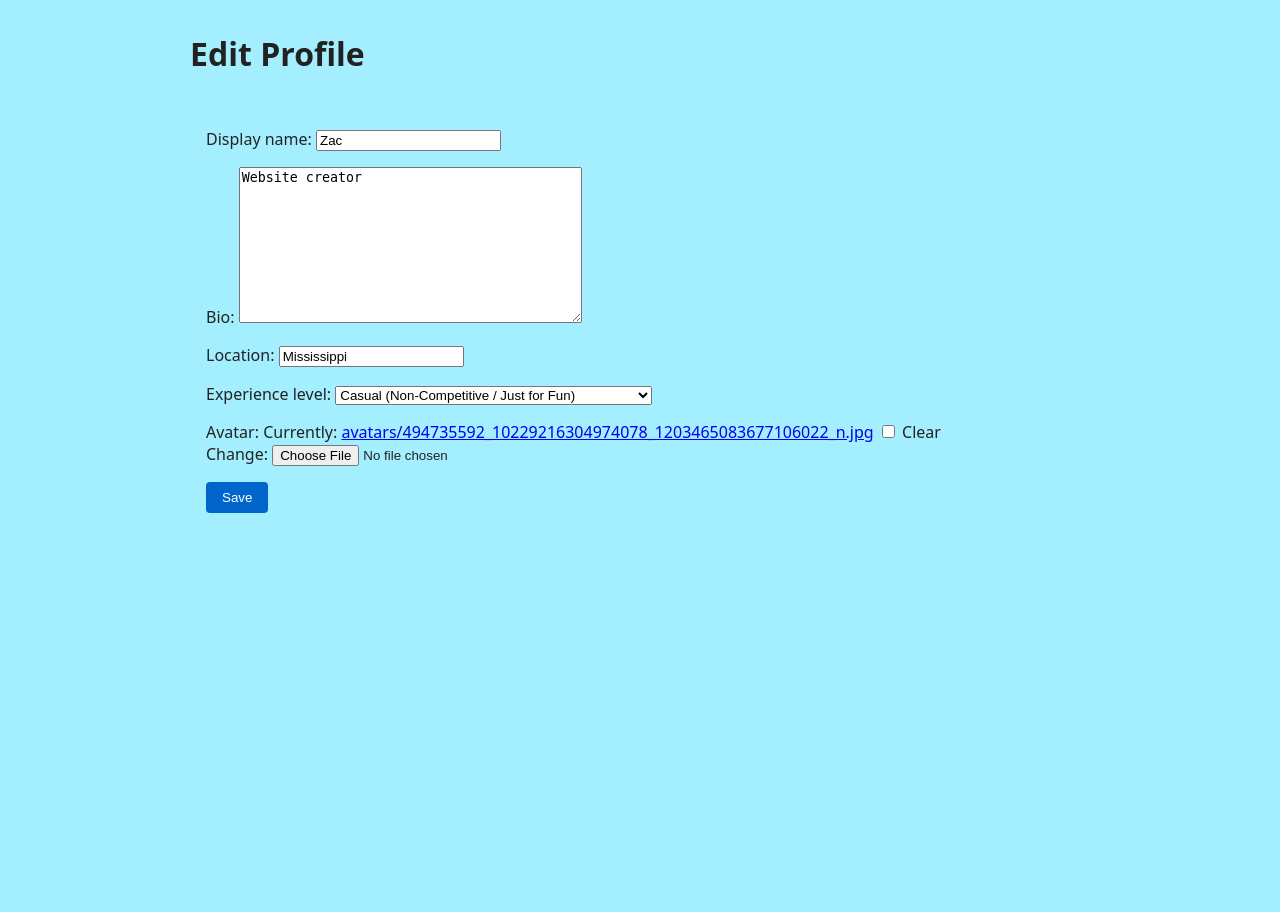
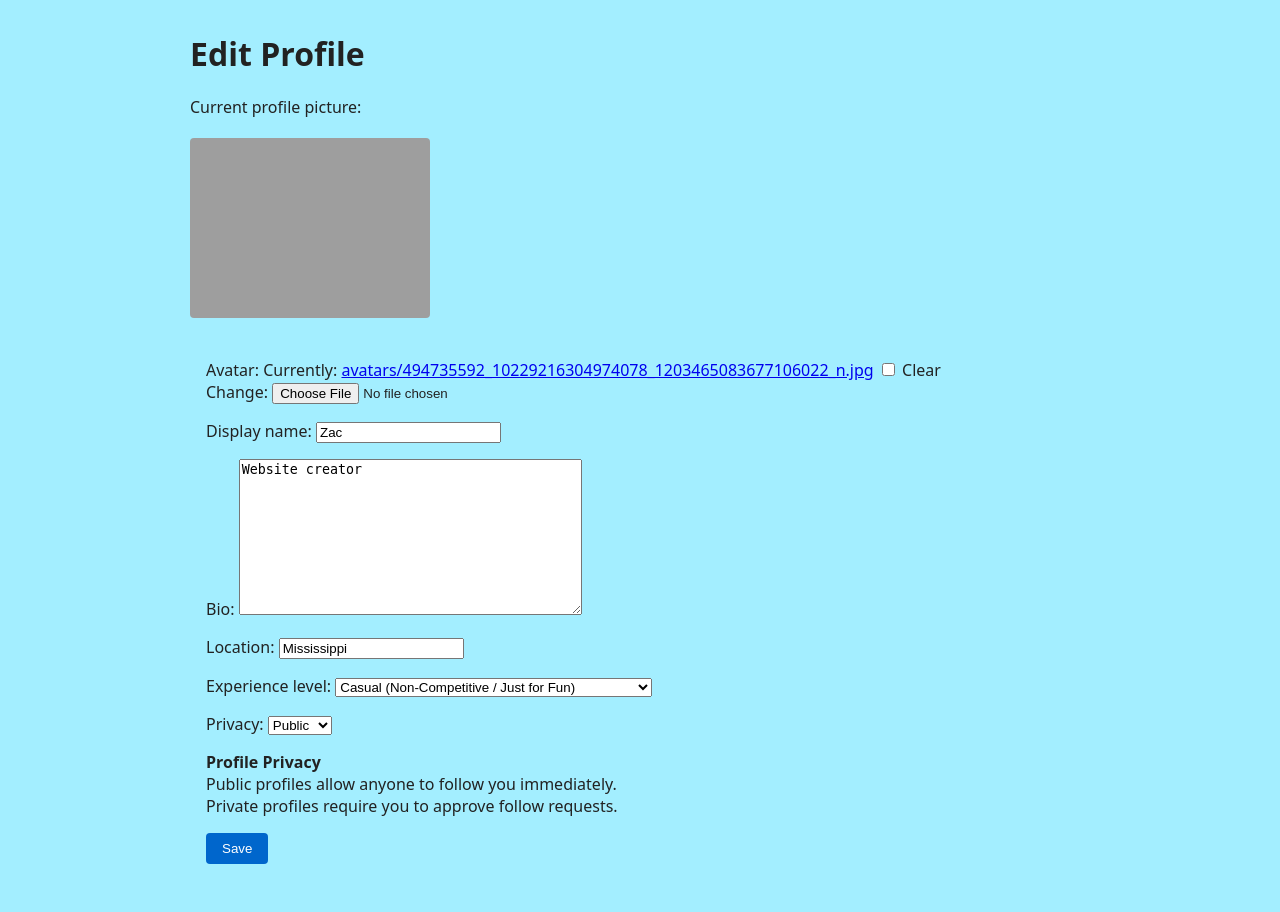
Before and after one commit to Zac-Wa1ters/cosplay-hub, a Django app: page /cosplayhub/profile/edit/ in a window 1280 px wide. Shown: the part 146-1058 px from the top of the page. Before the commit the page ends 659 px from the top, so only its background shows below. Run offline with Django 5.2, Linux system fonts and the light colour scheme; a user stored in the database is signed in; data comes from the database, SQL or seed files in the repository; tables that the repository leaves empty hold one stand-in row (values such as "Sample post"); grey boxes are pictures that could not be loaded.

Commit message:
Worked on UI and added default pfp, added profile creation without need of built in django tools

```diff
--- a/community/forms.py
+++ b/community/forms.py
@@ -8,6 +8,7 @@ class ProfileForm(forms.ModelForm):
             "display_name",
             "bio",
             "location",
+            "privacy",
             "experience_level",
             "avatar",
         ]
--- a/community/static/community/css/style.css
+++ b/community/static/community/css/style.css
@@ -75,7 +75,7 @@ form {
   background: none;
   border: none;
   padding: 0;
-  cursor: grab;
+  cursor: pointer;
 }
 
 .nav-link:hover {
--- a/community/templates/base.html
+++ b/community/templates/base.html
@@ -19,7 +19,6 @@
           >My Profile</a
         >
         <a href="{% url 'profile_edit' %}" class="nav-link">Edit Profile</a>
-
         {% if pending_follow_requests > 0 %}
             <a href="{% url 'follow_requests' %}" class="nav-link">
                 Follow Requests ({{ pending_follow_requests }})
@@ -31,7 +30,8 @@
           <button type="submit" class="nav-link logout-button">Logout</button>
         </form>
         {% else %}
-        <a href="{% url 'login' %}" class="nav-link">Login</a>
+          <a href="{% url 'login' %}" class="nav-link">Login</a>
+          <a href="{% url 'signup' %}" class="nav-link">Sign Up</a>
         {% endif %}
       </nav>
 
--- a/community/templates/community/profile_detail.html
+++ b/community/templates/community/profile_detail.html
@@ -19,8 +19,12 @@
 {% endif %}
 
 
+{% load static %}
+
 {% if profile.avatar %}
-<img src="{{ profile.avatar.url }}" style="max-width: 200px" />
+    <img src="{{ profile.avatar.url }}" alt="Profile avatar" height = "180" width = "auto">
+{% else %}
+    <img src="{% static 'community/images/default_avatar.png' %}" alt="Default profile avatar" height = "180" width = "180">
 {% endif %}
 
 <p><strong>Experience:</strong> {{ profile.get_experience_level_display }}</p>
--- a/community/templates/community/profile_edit.html
+++ b/community/templates/community/profile_edit.html
@@ -2,11 +2,56 @@
 {% endblock %} {% block content %}
 
     <h1>Edit Profile</h1>
+    {% load static %}
+    {% if profile.avatar %}
+        <p>Current profile picture:</p>
+        <img src="{{ profile.avatar.url }}" alt="Current profile avatar" height = "180" width = "auto">
+    {% else %}
+        <p>Current profile picture:</p>
+        <img src="{% static 'community/images/default_avatar.png' %}" alt="Default profile avatar" height = "180" width = "auto">
+    {% endif %}
 
-    <form method="post" enctype="multipart/form-data">
-        {% csrf_token %}
-        {{ form.as_p }}
-        <button type="submit">Save</button>
-    </form>
+<form method="post" enctype="multipart/form-data">
+    {% csrf_token %}
+
+    <p>
+        {{ form.avatar.label_tag }}
+        {{ form.avatar }}
+    </p>
+
+    <p>
+        {{ form.display_name.label_tag }}
+        {{ form.display_name }}
+    </p>
+
+    <p>
+        {{ form.bio.label_tag }}
+        {{ form.bio }}
+    </p>
+    <p>
+        {{ form.location.label_tag }}
+        {{ form.location }}
+    </p>
+
+
+    <p>
+        {{ form.experience_level.label_tag }}
+        {{ form.experience_level }}
+    </p>
+
+    <p>
+        {{ form.privacy.label_tag }}
+        {{ form.privacy }}
+    </p>
+
+    <p>
+        <strong>Profile Privacy</strong><br>
+        Public profiles allow anyone to follow you immediately.<br>
+        Private profiles require you to approve follow requests.
+    </p>
+
+    <button type="submit">Save</button>
+</form>
+
 
 {% endblock %}
--- a/community/urls.py
+++ b/community/urls.py
@@ -8,6 +8,7 @@ from django.conf.urls.static import static
 
 urlpatterns = [
     path("", hub_home, name="hub_home"),
+    path("signup/", signup, name="signup"),
     path("users/<str:username>/", profile_detail, name="profile_detail"),
     path("cosplay/<int:cosplay_id>/", cosplay_detail, name="cosplay_detail"),
     path("profile/edit/", profile_edit, name="profile_edit"),
--- a/community/views.py
+++ b/community/views.py
@@ -2,6 +2,8 @@ from django.shortcuts import render, get_object_or_404, redirect
 from django.http import HttpResponseForbidden
 from django.contrib.auth.models import User
 from django.contrib.auth.decorators import login_required
+from django.contrib.auth.forms import UserCreationForm
+from django.contrib.auth import login
 from .forms import *
 from .models import *
 
@@ -84,14 +86,11 @@ def profile_edit(request):
         form = ProfileForm(request.POST, request.FILES, instance=profile)
         if form.is_valid():
             form.save()
+            return redirect("profile_detail",username=request.user.username)
     else:
         form = ProfileForm(instance=profile)
 
-    return render(
-        request,
-        "community/profile_edit.html",
-        {"form": form}
-    )
+    return render(request,"community/profile_edit.html",{"form": form, "profile": profile,})
 
 @login_required
 def cosplay_create(request):
@@ -101,18 +100,12 @@ def cosplay_create(request):
             cosplay = form.save(commit=False)
             cosplay.owner = request.user
             cosplay.save()
-            return redirect(
-                "profile_detail",
-                username=request.user.username
-            )
+            return redirect("profile_detail",username=request.user.username)
     else:
         form = CosplayForm()
 
     return render(
-        request,
-        "community/cosplay_form.html",
-        {"form": form}
-    )
+        request,"community/cosplay_form.html",{"form": form})
 
 @login_required
 def cosplay_entry_create(request, cosplay_id):
@@ -131,26 +124,13 @@ def cosplay_entry_create(request, cosplay_id):
             entry.save()
 
             for image in images:
-                CosplayEntryImage.objects.create(
-                    entry=entry,
-                    image=image
-                )
+                CosplayEntryImage.objects.create(entry=entry,image=image)
 
-            return redirect(
-                "cosplay_detail",
-                cosplay_id=cosplay.id
-            )
+            return redirect("cosplay_detail",cosplay_id=cosplay.id)
     else:
         entry_form = CosplayEntryForm()
 
-    return render(
-        request,
-        "community/entry_form.html",
-        {
-            "cosplay": cosplay,
-            "form": entry_form,
-        }
-    )
+    return render(request,"community/entry_form.html",{"cosplay": cosplay,"form": entry_form,})
 
 @login_required
 def cosplay_entry_edit(request, entry_id):
@@ -255,3 +235,22 @@ def deny_follow(request, follow_id):
     follow.status = "denied"
     follow.save()
     return redirect("follow_requests")
+
+def signup(request):
+    if request.method == "POST":
+        form = UserCreationForm(request.POST)
+        if form.is_valid():
+            user = form.save()
+            login(request, user)
+            return redirect(
+                "profile_detail",
+                username=user.username
+            )
+    else:
+        form = UserCreationForm()
+
+    return render(
+        request,
+        "community/signup.html",
+        {"form": form}
+    )
```
Also changed, not shown: community/templates/community/signup.html (added, +19 -0 lines), community/static/community/images/default_avatar.png (added).
